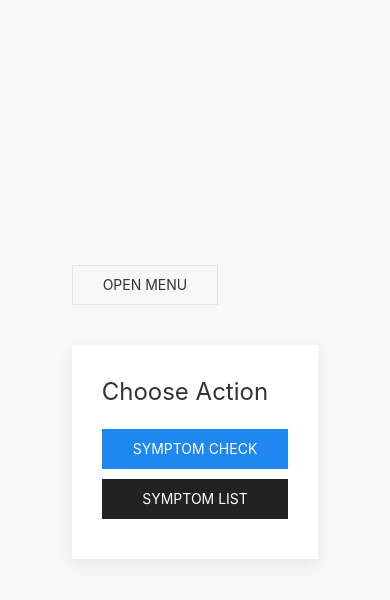
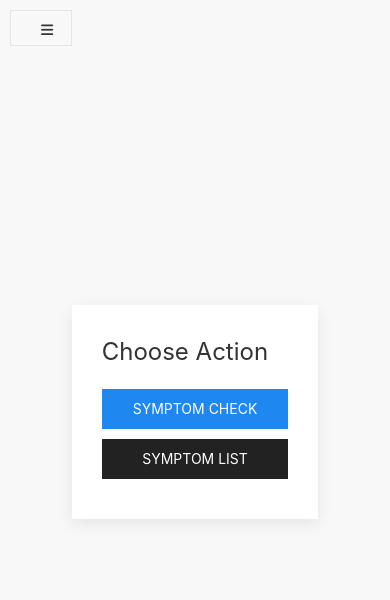
Before and after one commit to theyoonicon/park_track, a Flask app: template app/templates/home.html in a window 390 px wide. Shown: the top 600 px of the page. Run offline with Flask 3, Linux system fonts and the light colour scheme; the template is opened without the code that fills it, so the values that code supplies are empty; some libraries are stand-ins or nearby versions.

```diff
--- a/app/templates/base.html
+++ b/app/templates/base.html
@@ -7,12 +7,18 @@
     <link rel="stylesheet" href="https://cdn.jsdelivr.net/npm/uikit@3.10.0/dist/css/uikit.min.css" />
     <script src="https://cdn.jsdelivr.net/npm/uikit@3.10.0/dist/js/uikit.min.js"></script>
     <script src="https://cdn.jsdelivr.net/npm/uikit@3.10.0/dist/js/uikit-icons.min.js"></script>
+    <link rel="stylesheet" href="https://cdnjs.cloudflare.com/ajax/libs/font-awesome/6.0.0-beta3/css/all.min.css" />
     <style>
         @media (max-width: 600px) {
             .uk-container {
                 padding-left: 10px;
                 padding-right: 10px;
             }
+        }
+        .menu-button {
+            position: fixed;
+            top: 10px;
+            left: 10px;
         }
     </style>
 </head>
@@ -31,9 +37,13 @@
         </div>
     </div>
 
+    <!-- Menu Button -->
+    <button class="uk-button uk-button-default uk-icon-button menu-button" type="button" uk-toggle="target: #offcanvas-nav">
+        <i class="fas fa-bars"></i>
+    </button>
+
     <!-- Main Content -->
-    <div class="uk-container uk-margin-top uk-margin-large-bottom" style="max-width: 800px;">
-        <button class="uk-button uk-button-default uk-margin-small-right uk-margin-bottom" type="button" uk-toggle="target: #offcanvas-nav">Open Menu</button>
+    <div class="uk-container uk-margin-top uk-margin-large-bottom">
         {% block content %}{% endblock %}
     </div>
 </body>
--- a/app/templates/home.html
+++ b/app/templates/home.html
@@ -3,7 +3,8 @@
 {% block title %}Choose Action{% endblock %}
 
 {% block content %}
-<div class="uk-container uk-margin-top" style="max-width: 800px;">
+
+<div class="uk-container">
     <div class="uk-card uk-card-default uk-card-body uk-width-1-1@s uk-width-1-1@m uk-align-center">
         <h2 class="uk-card-title">Choose Action</h2>
         <div class="uk-flex uk-flex-column uk-flex-center">
--- a/app/templates/register.html
+++ b/app/templates/register.html
@@ -20,7 +20,7 @@
 
 <body class="uk-flex uk-flex-center uk-flex-middle uk-background-muted uk-height-viewport">
 <div class="uk-container">
-    <div class="uk-card uk-card-default uk-card-body uk-width-1-1@l uk-width-1-2@m uk-align-center">
+    <div class="uk-card uk-card-default uk-card-body uk-width-1-1@s uk-width-1-2@m uk-align-center">
         <h2 class="uk-card-title">회원가입</h2>
         <form method="post" action="{{ url_for('auth.register') }}">
             {{ form.hidden_tag() }}
--- a/app/templates/symptom_check.html
+++ b/app/templates/symptom_check.html
@@ -3,7 +3,7 @@
 {% block title %}Title{% endblock %}
 
 {% block content %}
-    <div class="uk-card uk-card-default uk-card-body uk-width-large">
+    <div class="uk-card uk-card-default uk-card-body uk-width-large" >
         <h2 class="uk-card-title">Symptom Check</h2>
         <form method="post" action="{{ url_for('symptoms.symptom_check') }}">
             <div class="uk-margin">
```
